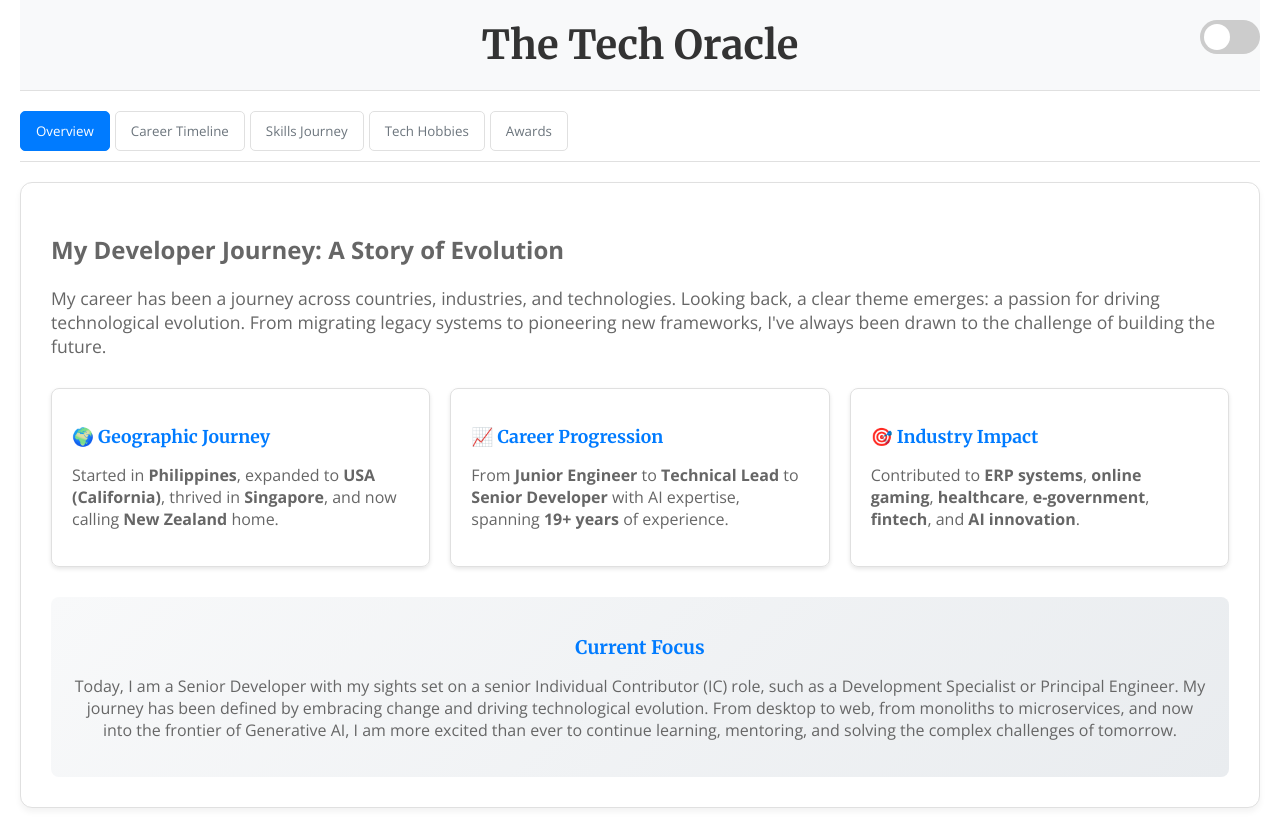
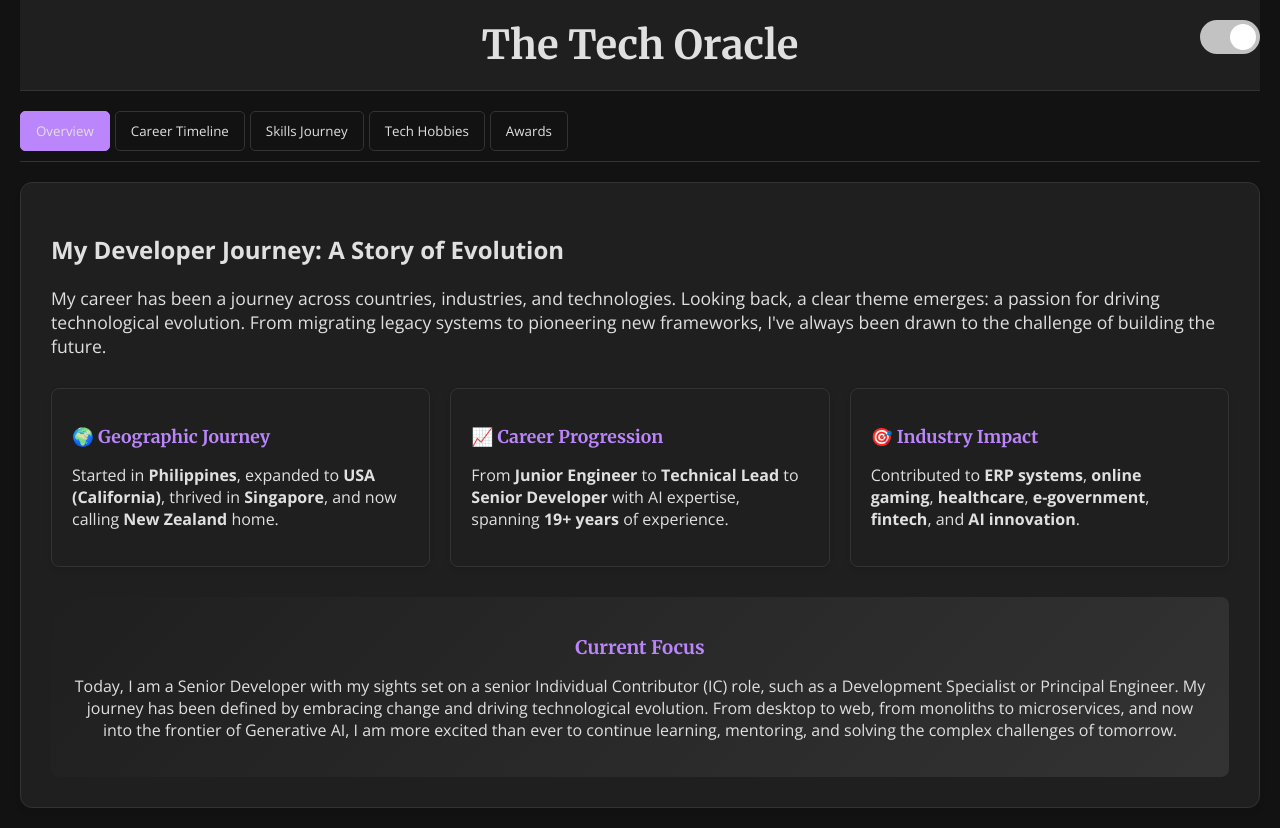
Before and after one commit to elijahmondero/elijahmondero.github.io, a Next.js app in the folder elijahmondero/: page /career-story in a window 1280 px wide. Built offline with nearby package versions, Linux system fonts and the light colour scheme.

Commit message:
fix: default theme to dark

```diff
--- a/elijahmondero/context/ThemeContext.tsx
+++ b/elijahmondero/context/ThemeContext.tsx
@@ -13,14 +13,15 @@ interface ThemeProviderProps {
 const ThemeContext = createContext<ThemeContextProps | undefined>(undefined);
 
 export const ThemeProvider: React.FC<ThemeProviderProps> = ({ children }) => {
-  const [isDarkTheme, setIsDarkTheme] = useState(false); // Default to light theme during SSR
+  const [isDarkTheme, setIsDarkTheme] = useState(true); // Default to dark theme
   const [isClient, setIsClient] = useState(false);
 
   useEffect(() => {
     // This runs only on the client side
     setIsClient(true);
     const savedTheme = Cookies.get('theme');
-    const shouldBeDark = savedTheme === 'dark';
+    // Default to dark if no cookie is found, otherwise respect the cookie
+    const shouldBeDark = savedTheme ? savedTheme === 'dark' : true;
     setIsDarkTheme(shouldBeDark);
     document.body.className = shouldBeDark ? 'dark-theme' : 'light-theme';
   }, []);
--- a/elijahmondero/pages/_app.tsx
+++ b/elijahmondero/pages/_app.tsx
@@ -32,13 +32,13 @@ const MyApp = ({ Component, pageProps }: AppProps) => {
               (function() {
                 try {
                   const theme = document.cookie.split('; ').find(row => row.startsWith('theme='))?.split('=')[1];
-                  if (theme === 'dark') {
+                  if (theme === 'light') {
+                    document.body.className = 'light-theme';
+                  } else {
                     document.body.className = 'dark-theme';
-                  } else {
-                    document.body.className = 'light-theme';
                   }
                 } catch (e) {
-                  document.body.className = 'light-theme';
+                  document.body.className = 'dark-theme';
                 }
               })();
             `
--- a/elijahmondero/styles/globals.css
+++ b/elijahmondero/styles/globals.css
@@ -4,7 +4,8 @@ body {
   font-family: 'Open Sans', sans-serif;
   margin: 0;
   padding: 0;
-  color: #333;
+  color: #e0e0e0;
+  background-color: #121212;
   transition: background-color 0.3s, color 0.3s;
 }
 
```
